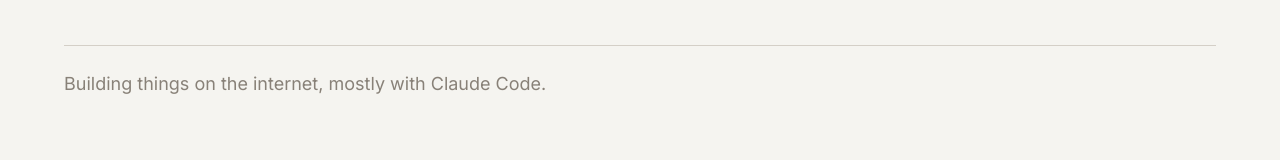
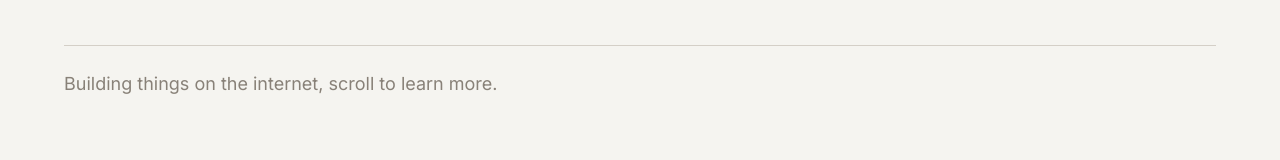
Before and after one commit to ldr2125/hellolianne.com, a Next.js app: page / in a window 1280 px wide. Shown: the part 223-383 px from the top of the page. Built offline with nearby package versions, Linux system fonts and the light colour scheme.

Commit message:
Update Hero tagline

```diff
--- a/src/components/Hero.tsx
+++ b/src/components/Hero.tsx
@@ -70,7 +70,7 @@
         {/* rule + tagline */}
         <div className="pt-6 border-t border-border">
           <p className="text-base md:text-lg text-muted leading-snug">
-            Building things on the internet, mostly with Claude Code.
+            Building things on the internet, scroll to learn more.
           </p>
         </div>
       </div>
```
